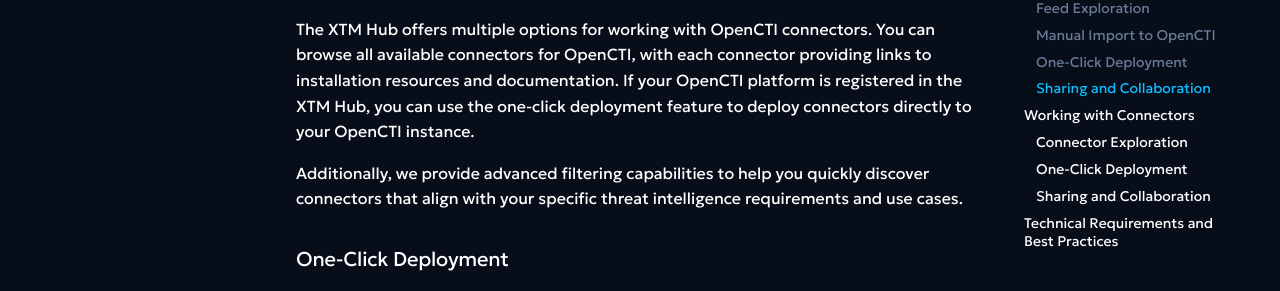
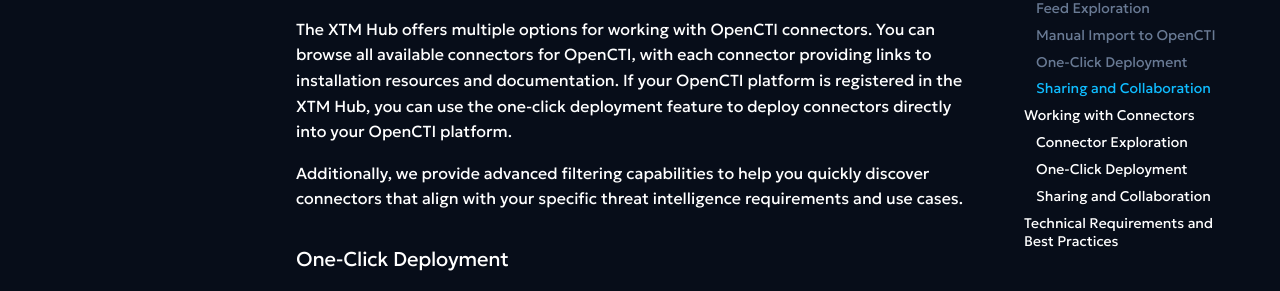
Before and after one commit to FiligranHQ/xtm-hub-docs, an MkDocs documentation site: the page built from docs/libraries/integration-feeds.md, in a window 1280 px wide and 900 px high, scrolled down 2882 px. Shown: the part 241-532 px from the top of the window. Built offline with MkDocs 1.6.1 and Material for MkDocs 9.7.7, drawn with Linux system fonts in a browser that asks for light colours; comment, search, counter and statistics services are not loaded; the version menu is left out.

Commit message:
Update docs/libraries/integration-feeds.md
Co-authored-by: Ellyn  <ellyn.bouscasse@filigran.io>

```diff
--- a/docs/libraries/integration-feeds.md
+++ b/docs/libraries/integration-feeds.md
@@ -78,7 +78,7 @@
 ### Connector Exploration
 The XTM Hub offers multiple options for working with OpenCTI connectors.
 You can browse all available connectors for OpenCTI, with each connector providing links to installation resources and documentation.
-If your OpenCTI platform is registered in the XTM Hub, you can use the one-click deployment feature to deploy connectors directly to your OpenCTI instance.
+If your OpenCTI platform is registered in the XTM Hub, you can use the one-click deployment feature to deploy connectors directly into your OpenCTI platform.
 
 Additionally, we provide advanced filtering capabilities to help you quickly discover connectors that align with your specific threat intelligence requirements and use cases.
 
```
